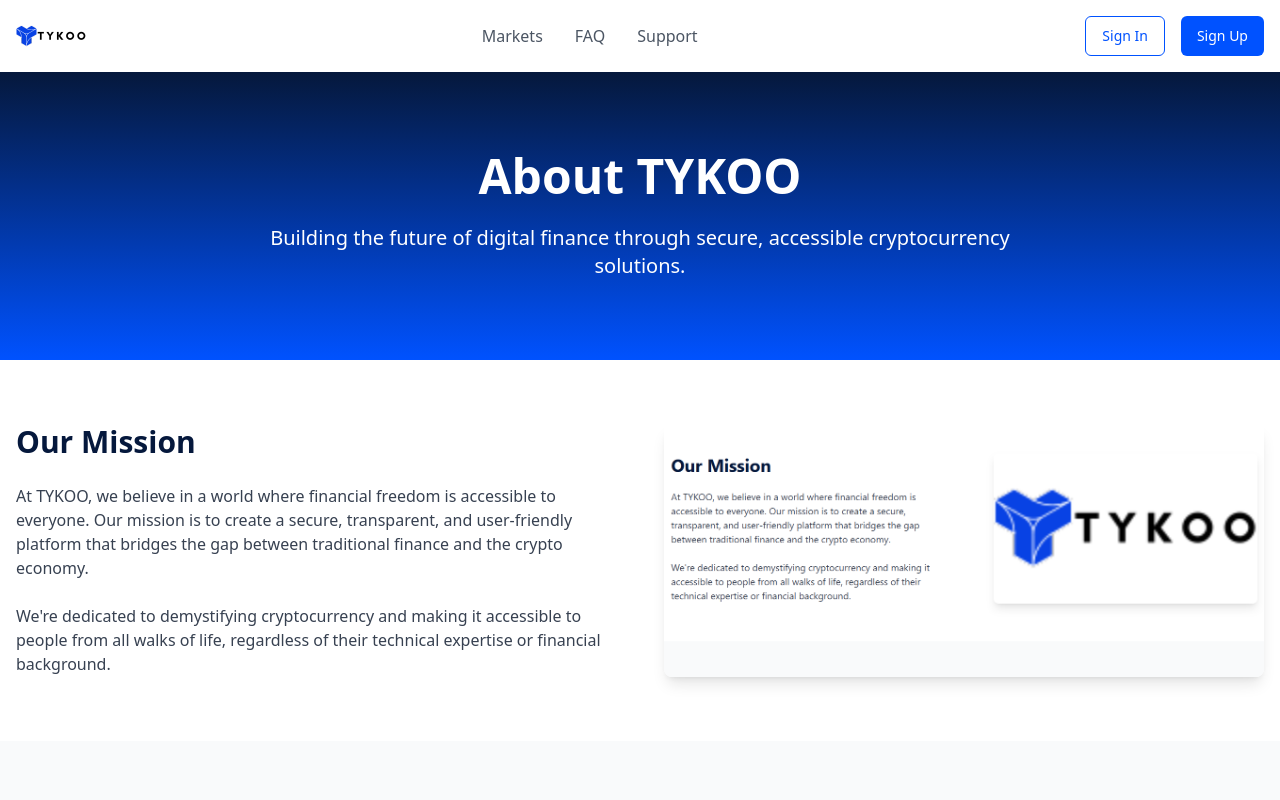
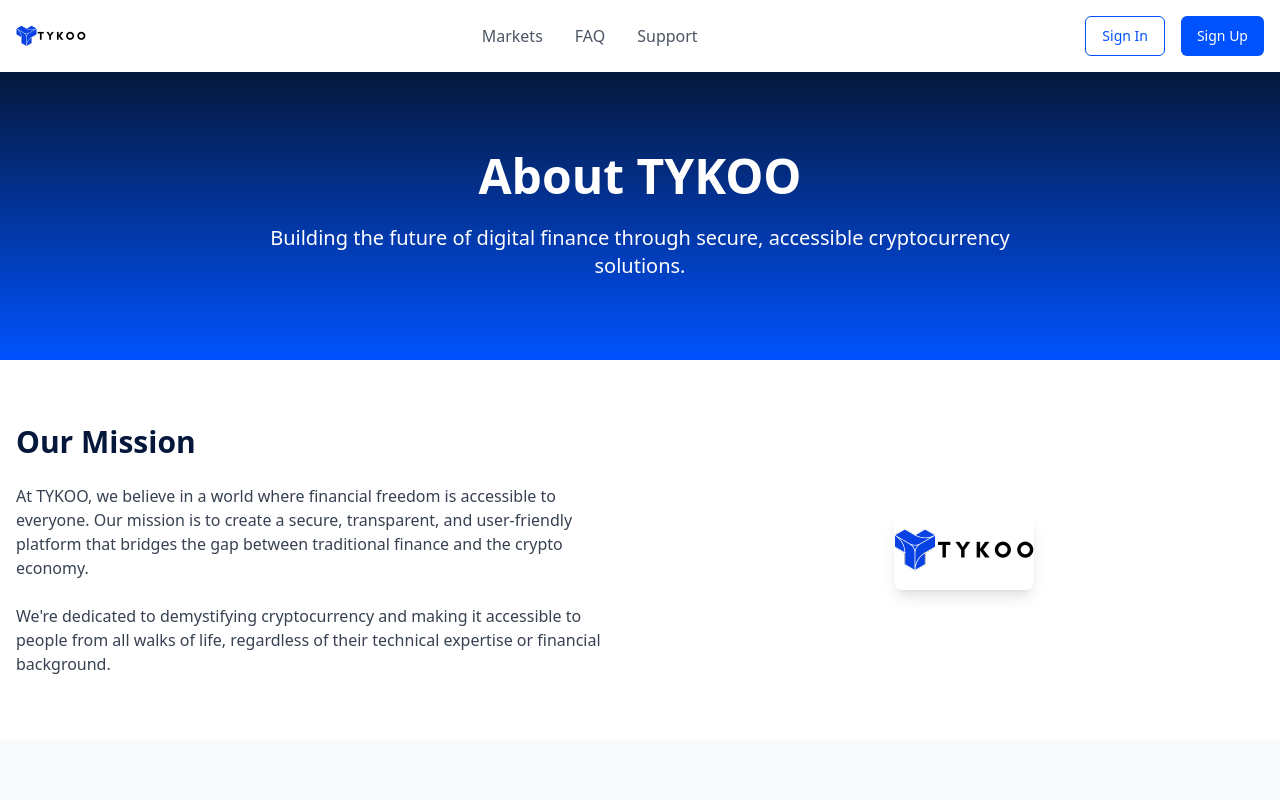
Before and after one commit to nikolasmichail856/tykoo-crypto-view, a React (Vite) app: page /about in a window 1280 px wide. Shown: the top 800 px of the page. Built offline with nearby package versions, Linux system fonts and the light colour scheme.

Commit message:
Replace TYKOO logo
Replaced the TYKOO logo with the second attached logo.

```diff
--- a/src/pages/About.tsx
+++ b/src/pages/About.tsx
@@ -37,7 +37,7 @@ const About = () => {
             </div>
             <div className="flex-1 flex justify-center">
               <img
-                src="/lovable-uploads/43fb015d-2a68-4a16-8f83-680f952fbc10.png"
+                src="/lovable-uploads/3f59da82-63ec-42e5-8290-b796258d700c.png"
                 alt="TYKOO Logo"
                 className="h-auto w-auto max-w-full rounded-lg shadow-lg"
               />
```
Also changed, not shown: public/lovable-uploads/3f59da82-63ec-42e5-8290-b796258d700c.png (added).
